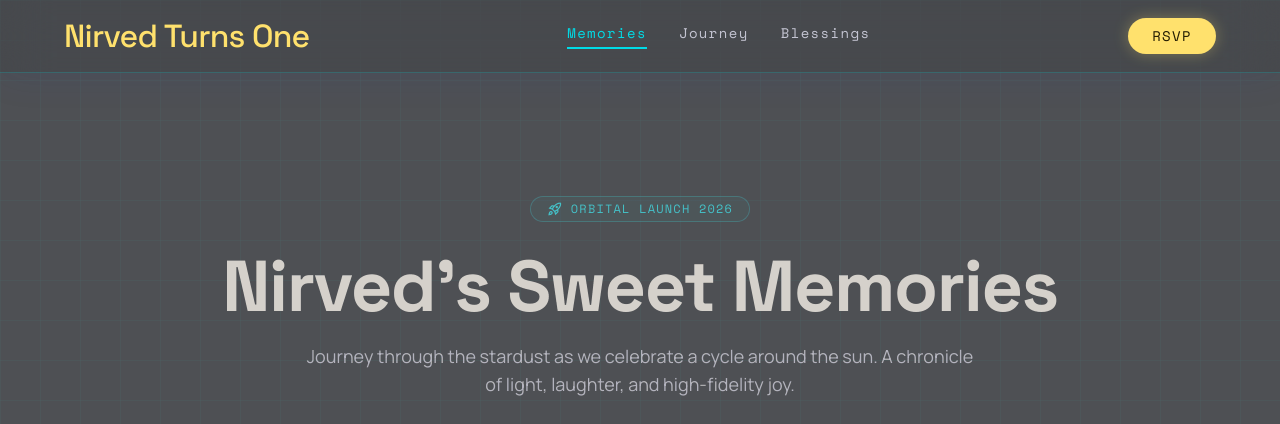
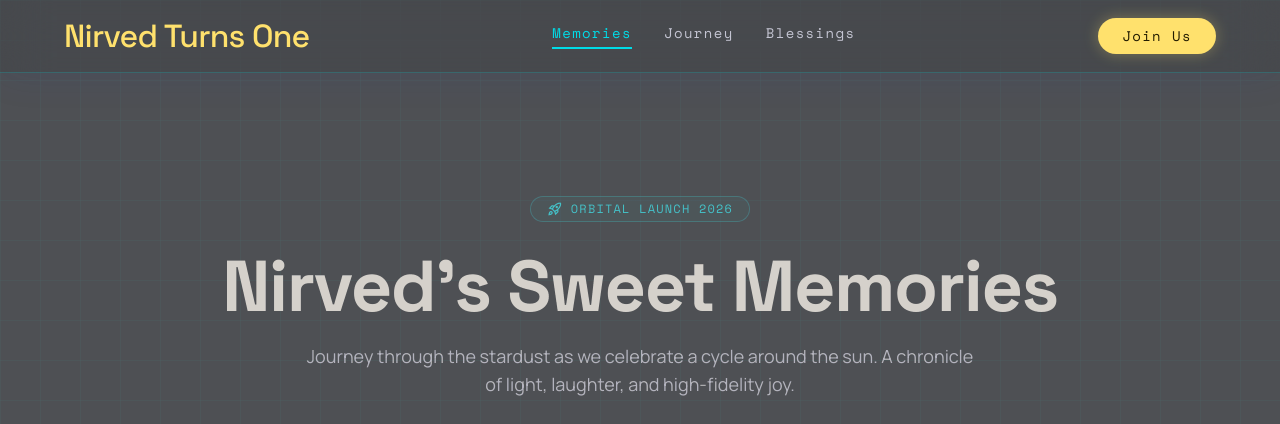
Before and after one commit to bkverma15/nirved-turns-one, a plain HTML site: page index.html in a window 1280 px wide. Shown: the top 424 px of the page. Drawn offline with nearby package versions, Linux system fonts and the light colour scheme.

Commit message:
Change RSVP to Join Us

```diff
--- a/index.html
+++ b/index.html
@@ -118,8 +118,8 @@
 <a class="text-on-surface-variant hover:text-tertiary transition-colors font-label-lg text-label-lg" href="#details">Journey</a>
 <a class="text-on-surface-variant hover:text-tertiary transition-colors font-label-lg text-label-lg" href="#blessings">Blessings</a>
 </div>
-<button id="music-btn" class="bg-secondary-fixed text-on-secondary-fixed px-6 py-2 rounded-full font-label-lg text-label-lg active:scale-95 transition-transform hover:bg-secondary-fixed-dim shadow-[0_0_15px_rgba(255,225,109,0.3)]">
-                RSVP
+<button id="music-btn" onclick="document.getElementById('details').scrollIntoView({behavior: 'smooth'})" class="bg-secondary-fixed text-on-secondary-fixed px-6 py-2 rounded-full font-label-lg text-label-lg active:scale-95 transition-transform hover:bg-secondary-fixed-dim shadow-[0_0_15px_rgba(255,225,109,0.3)]">
+                Join Us
             </button>
 </div>
 </nav>
```
